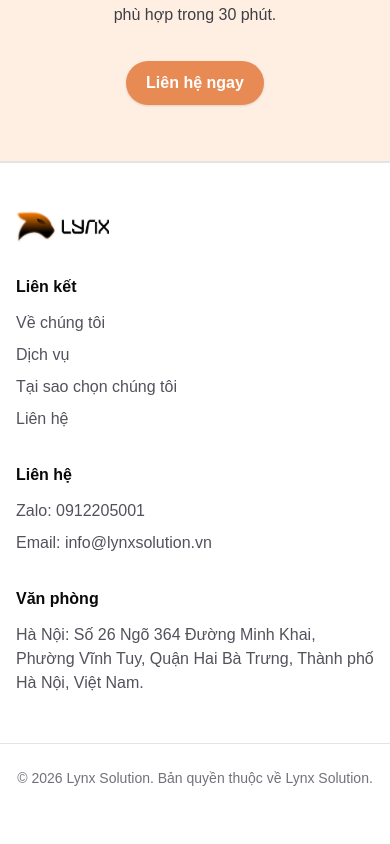
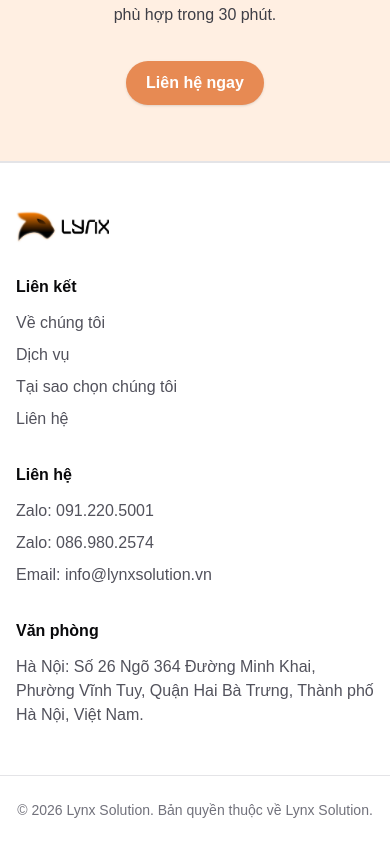
Before and after one commit to herryadev/lynx-ai-landing-page-vi, a Next.js app: page /vi in a window 390 px wide. Shown: the part 3750-4594 px from the top of the page. Before the commit the page ends 4562 px from the top, so only its background shows below. Built offline with nearby package versions, Linux system fonts and the light colour scheme.

Commit message:
Update footer and header with new phone numbers and adjust landing page links to reflect correct contact information.

```diff
--- a/src/components/landing/Footer.tsx
+++ b/src/components/landing/Footer.tsx
@@ -50,7 +50,10 @@ export function Footer() {
             </h3>
             <ul className="mt-3 space-y-2 text-base text-zinc-600">
               <li>
-                {t('footer.phone')}: <a href="https://zalo.me/0912205001" className="hover:text-zinc-950 hover:underline">0912205001</a>
+                {t('footer.phone')}: <a href="https://zalo.me/0912205001" className="hover:text-zinc-950 hover:underline">091.220.5001</a>
+              </li>
+              <li>
+                {t('footer.phone')}: <a href="https://zalo.me/0869802574" className="hover:text-zinc-950 hover:underline">086.980.2574</a>
               </li>
               <li>
                 {t('footer.email')}: <a href="mailto:info@lynxsolution.vn" className="hover:text-zinc-950 hover:underline">info@lynxsolution.vn</a>
--- a/src/components/landing/Header.tsx
+++ b/src/components/landing/Header.tsx
@@ -39,7 +39,7 @@ export function Header() {
               {t(`nav.${item.key}`)}
             </a>
           ))}
-          <a href="https://zalo.me/091220001" target="_blank" rel="noopener noreferrer">
+          <a href="https://zalo.me/0869802574" target="_blank" rel="noopener noreferrer">
             <Button>{t('nav.contact')}</Button>
           </a>
         </nav>
--- a/src/components/landing/LandingPage.tsx
+++ b/src/components/landing/LandingPage.tsx
@@ -40,7 +40,7 @@ export function LandingPage() {
                   {t('hero.description')}
                 </p>
                 <div className="mt-6 flex justify-center lg:justify-start">
-                  <a href="https://zalo.me/091220001" target="_blank" rel="noopener noreferrer">
+                  <a href="https://zalo.me/0912205001" target="_blank" rel="noopener noreferrer">
                     <Button>{t('hero.cta')}</Button>
                   </a>
                 </div>
@@ -188,7 +188,7 @@ export function LandingPage() {
                 {t('cta.description')}
               </p>
               <div className="mt-8 flex justify-center">
-                <a href="https://zalo.me/091220001" target="_blank" rel="noopener noreferrer">
+                <a href="https://zalo.me/0912205001" target="_blank" rel="noopener noreferrer">
                   <Button>{t('cta.button')}</Button>
                 </a>
               </div>
```
